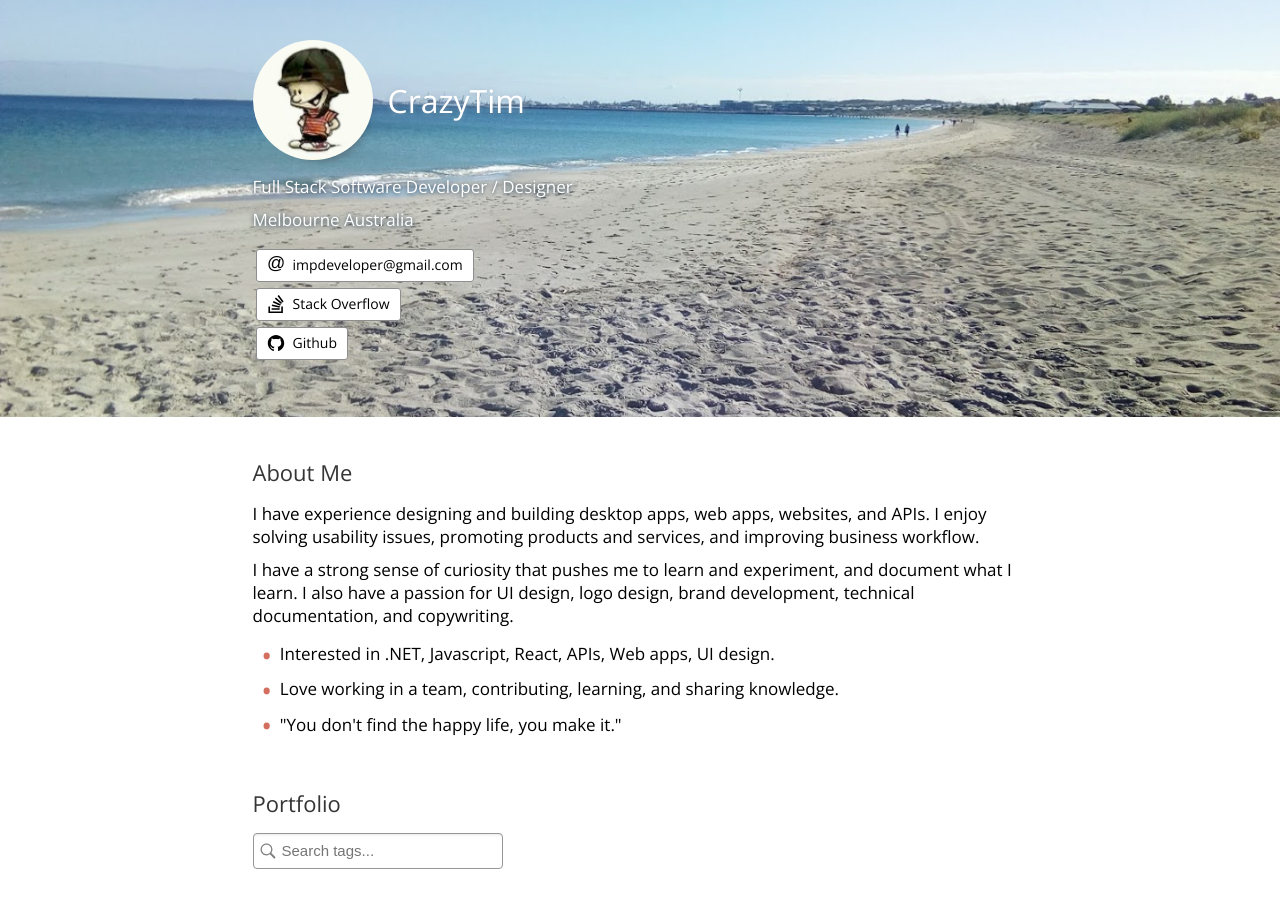
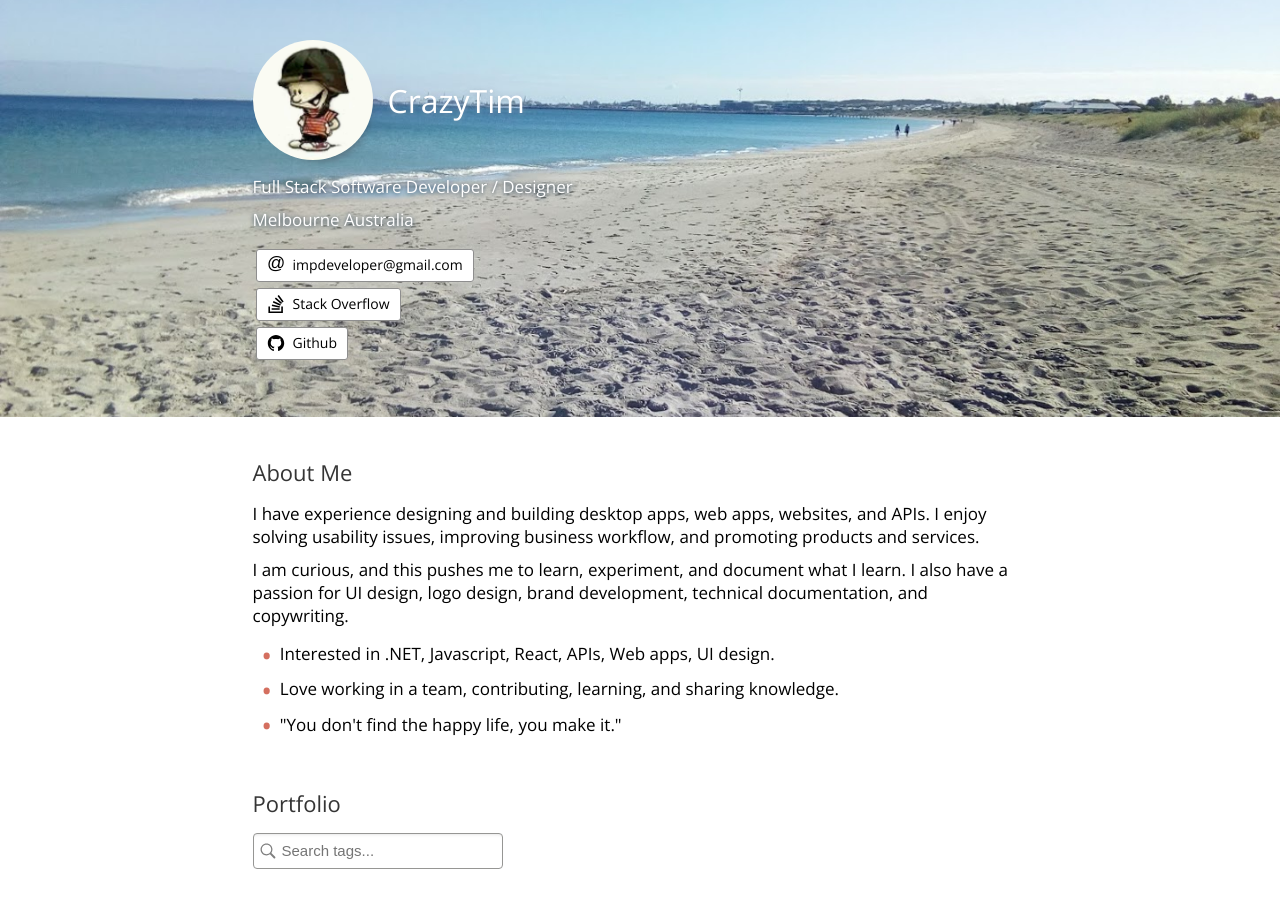
Before and after one commit to CrazyTim/crazytim-portfolio, a Jekyll site: the page built from index.html, in a window 1280 px wide and 900 px high. Built offline with Jekyll 4.4.1, drawn with Linux system fonts in a browser that asks for light colours.

Commit message:
Tweak overview

```diff
--- a/index.html
+++ b/index.html
@@ -61,9 +61,9 @@ layout: null
 
         <h3>About Me</h3>
 
-        <p>I have experience designing and building desktop apps, web apps, websites, and APIs. I enjoy solving usability issues, promoting products and services, and improving business workflow.</p>
+        <p>I have experience designing and building desktop apps, web apps, websites, and APIs. I enjoy solving usability issues, improving business workflow, and promoting products and services.</p>
 
-        <p>I have a strong sense of curiosity that pushes me to learn and experiment, and document what I learn. I also have a passion for UI design, logo design, brand development, technical documentation, and copywriting.</p>
+        <p>I am curious, and this pushes me to learn, experiment, and document what I learn. I also have a passion for UI design, logo design, brand development, technical documentation, and copywriting.</p>
 
         <ul>
           <li>Interested in .NET, Javascript, React, APIs, Web apps, UI design.</li>
```
